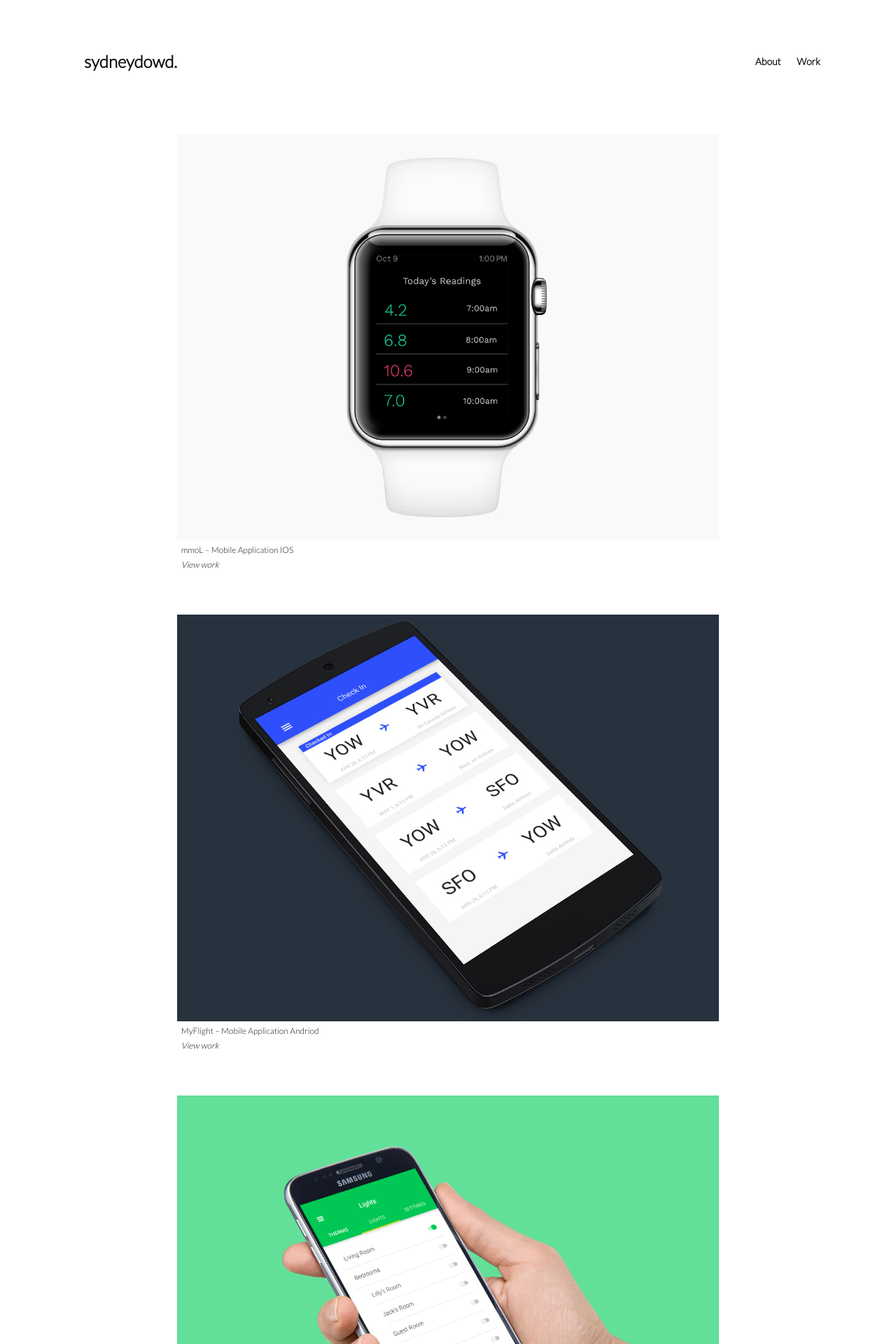
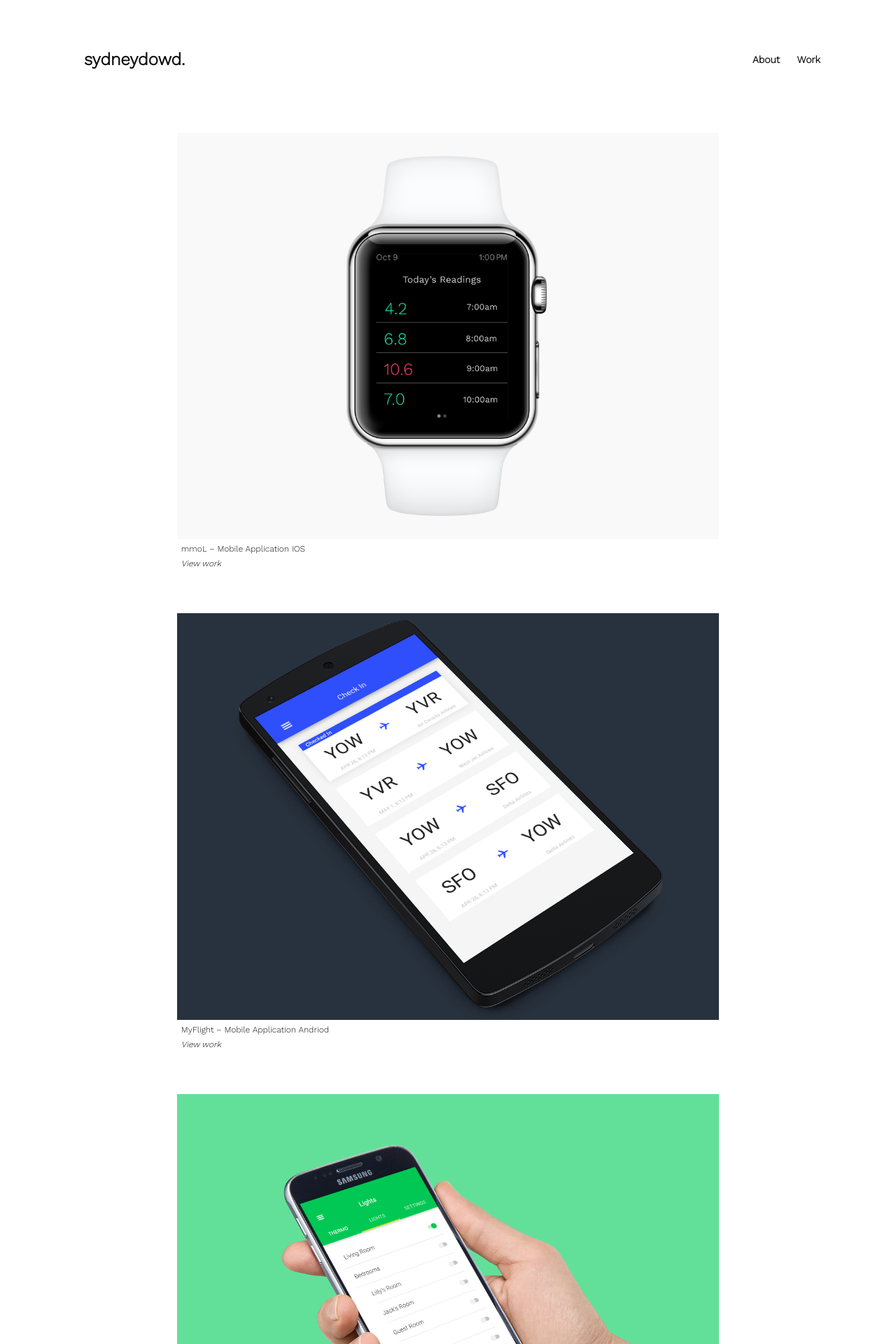
Before and after one commit to sydneydowd/portfolio, a Jekyll site: the page built from index.html, in a window 1280 px wide. Shown: the top 1920 px of the page at 70% size. Built offline with Jekyll 4.4.1, drawn with Linux system fonts in a browser that asks for light colours.

Commit message:
changed font back to work sans

```diff
--- a/_includes/css/type.css
+++ b/_includes/css/type.css
@@ -1,5 +1,5 @@
 html {
-  font-family: 'Lato', sans-serif;
+  font-family: 'Work Sans', sans-serif;
   color: #141414;
 }
 
--- a/_layouts/default.html
+++ b/_layouts/default.html
@@ -4,7 +4,7 @@
   <meta charset="utf-8">
      <title>Sydney Dowd</title>
     <link rel="shortcut icon" href="{{site.baseurl}}/favicon.ico">
-    <link href='https://fonts.googleapis.com/css?family=Lato:300' rel='stylesheet' type='text/css'>
+    <link href='https://fonts.googleapis.com/css?family=Work+Sans:300,200,100' rel='stylesheet' type='text/css'>
     <link href="{{site.baseurl}}/portfolio.css" rel="stylesheet">
     <meta name="viewport" content="width=device-width,initial-scale=1">
     <meta name="description" content="Sydney Dowd is a Ottawa based Graphic Designer">
```
